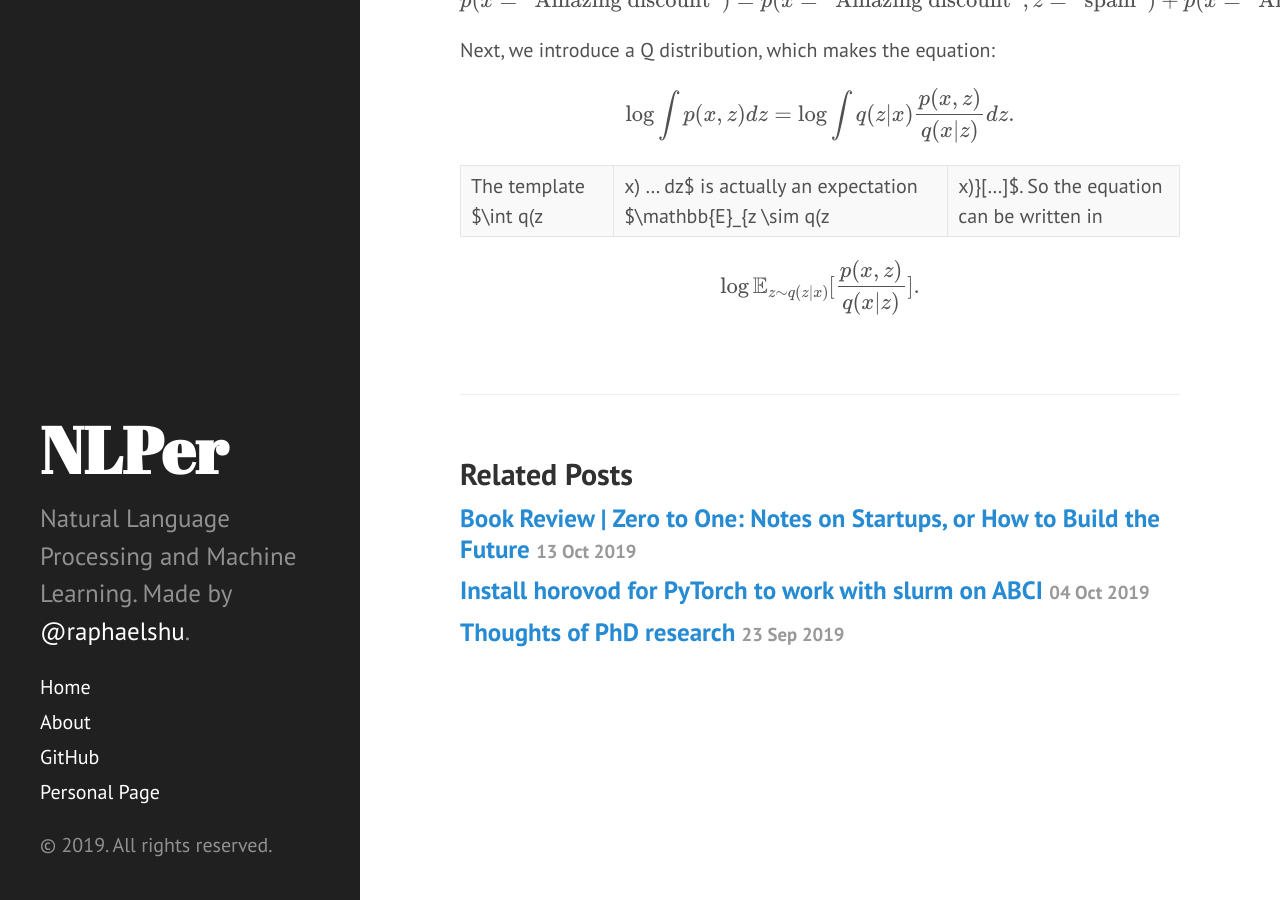
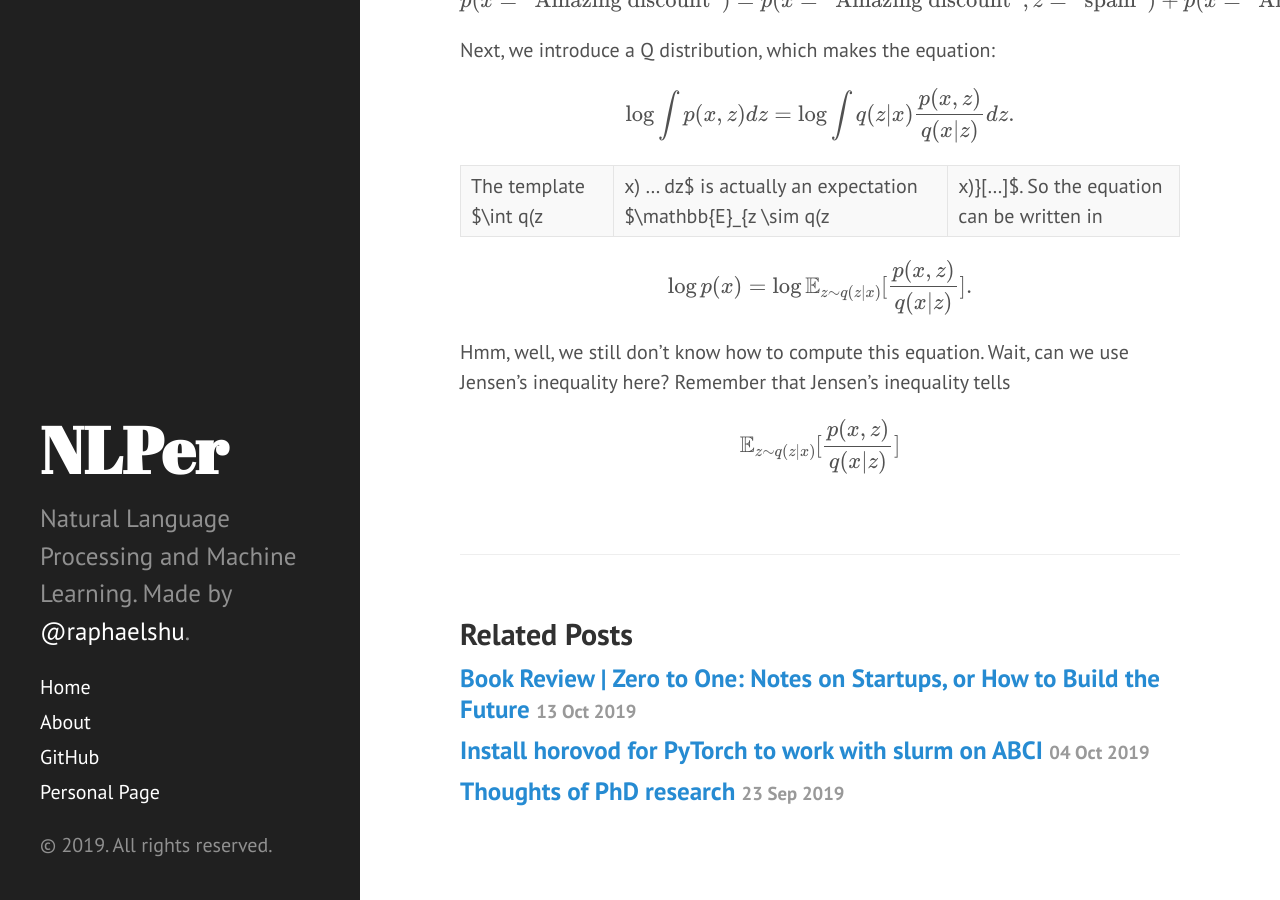
Before and after one commit to zomux/nlper, a Jekyll site: the page built from _posts/2019-10-27-what-is-discrete-generative-model.md, in a window 1280 px wide and 900 px high, scrolled down 2545 px. Built offline with Jekyll 4.4.1, drawn with Linux system fonts in a browser that asks for light colours; formulas are drawn with MathJax 3; comment, search, counter and statistics services are not loaded.

Commit message:
_posts/2019-10-27-what-is-discrete-generative-model.md updated from https://stackedit.io/

```diff
--- a/_posts/2019-10-27-what-is-discrete-generative-model.md
+++ b/_posts/2019-10-27-what-is-discrete-generative-model.md
@@ -57,11 +57,13 @@ $$\log \int p(x,z) dz = \log \int q(z|x) \frac{p(x,z)}{q(x|z)} dz.$$
 
 The template $\int q(z|x) ... dz$ is actually an expectation $\mathbb{E}_{z \sim q(z|x)}[...]$. So the equation can be written in
 
-$$\log \mathbb{E}_{z \sim q(z|x)}[\frac{p(x,z)}{q(x|z)}].$$
+$$\log p(x) = \log \mathbb{E}_{z \sim q(z|x)}[\frac{p(x,z)}{q(x|z)}].$$
 
+Hmm, well, we still don't know how to compute this equation. Wait, can we use Jensen's inequality here? Remember that Jensen's inequality tells
 
+$$ \mathbb{E}_{z \sim q(z|x)}[\frac{p(x,z)}{q(x|z)}] $$
 
 <!--stackedit_data:
-eyJoaXN0b3J5IjpbLTE5MTI1Mjg4OTAsLTUyNTYzNjMxNywtMT
-AyODA5OTA4Nl19
+eyJoaXN0b3J5IjpbMTA2NzcyMzc0LC01MjU2MzYzMTcsLTEwMj
+gwOTkwODZdfQ==
 -->
```
